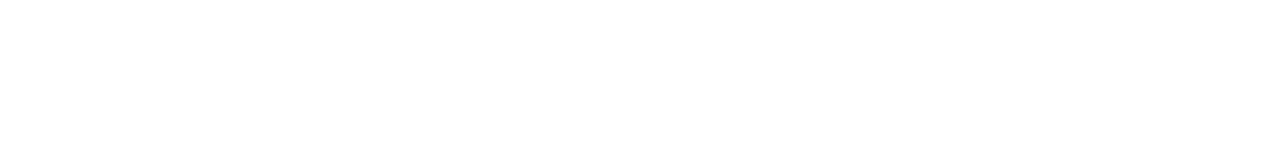
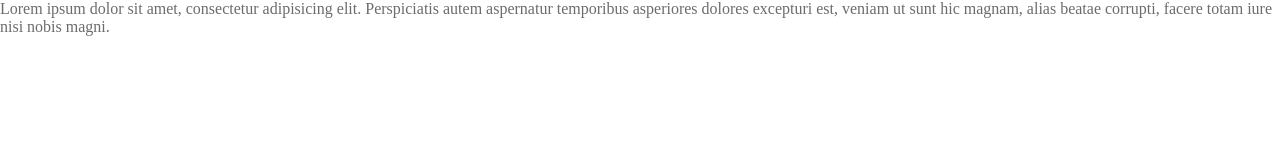
Before and after one commit to AndersonSouto/projeto-travelgram, a plain HTML site: page index.html in a window 1280 px wide. Drawn offline with Linux system fonts and the light colour scheme.

Commit message:
initial style guide

```diff
--- a/index.html
+++ b/index.html
@@ -7,6 +7,6 @@
     <link rel="stylesheet" href="styles/index.css">
 </head>
 <body>
-
+    <p>Lorem ipsum dolor sit amet, consectetur adipisicing elit. Perspiciatis autem aspernatur temporibus asperiores dolores excepturi est, veniam ut sunt hic magnam, alias beatae corrupti, facere totam iure nisi nobis magni.</p>
 </body>
 </html>
--- a/styles/global.css
+++ b/styles/global.css
@@ -3,3 +3,18 @@
     padding: 0;
     box-sizing: border-box;
 }
+
+:root {
+    --brand-color: #EF5F4C;
+    --background-color: #FFFFFF;
+    --surface-color: #F5F5F5;
+    --skeleton-color: #D9D9D9;
+    --shape-transparency: #ffffff8f;
+    --text-color-primary: #313131;
+    --text-color-secondary: #6C6C6C;
+}
+
+body {
+    color: var(--text-color-secondary);
+    background-color: var(--background-color);
+}
```
Also changed, not shown: assets/AirplaneTilt.svg (added), assets/Image 01.png (added), assets/Image 02.png (added), assets/Image 03.png (added), assets/Image 04.png (added), assets/Image 05.png (added), assets/Image 06.png (added), assets/Image 07.png (added), assets/Image 08.png (added), assets/Image 09.png (added), assets/Image 10.png (added), assets/Image 11.png (added), assets/Image.svg (added), assets/Logo.svg (added), 2 more files, 1 other file.
